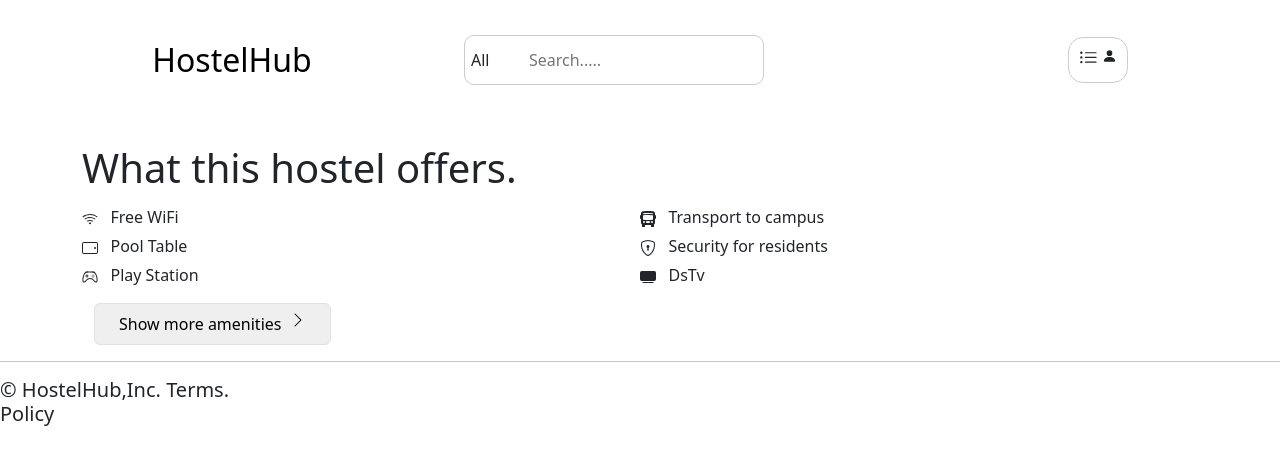
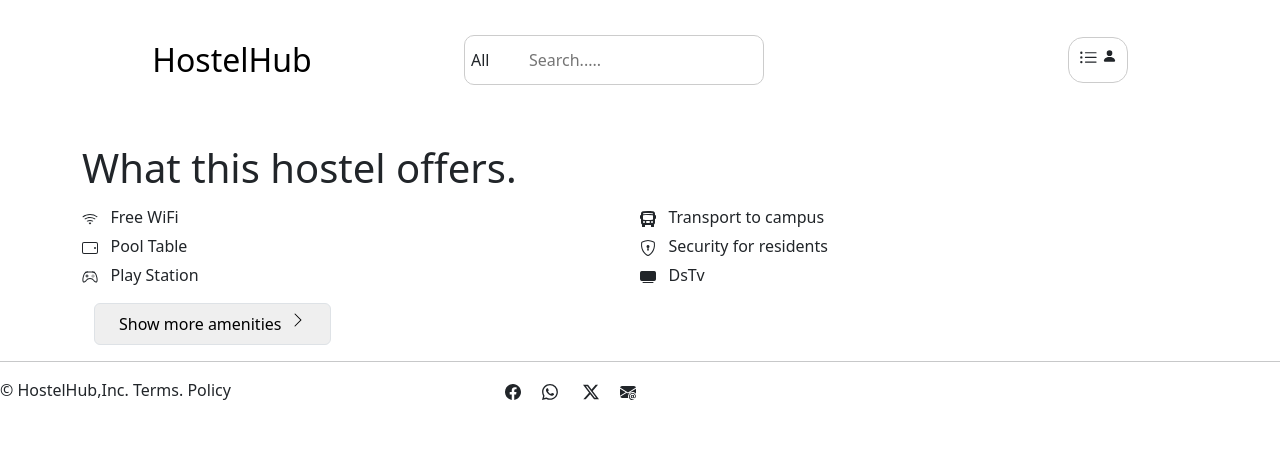
Before and after one commit to joshua-pirwoth/hostel-booking-app, a React (Create React App) app: page / in a window 1280 px wide. Shown: the top 464 px of the page. Built offline with nearby package versions, Linux system fonts and the light colour scheme.

Commit message:
social icons

```diff
--- a/src/components/footer.js
+++ b/src/components/footer.js
@@ -13,7 +13,24 @@ function Footer() {
       }
       <footer>
         <hr/>
-      <h5>&copy; HostelHub,Inc. Terms. Policy</h5>
+      <p>&copy; HostelHub,Inc. Terms. Policy
+      &nbsp; &nbsp; &nbsp; &nbsp; &nbsp; &nbsp; &nbsp; &nbsp; &nbsp; &nbsp; &nbsp; &nbsp; &nbsp; &nbsp; &nbsp; &nbsp; &nbsp; &nbsp;  &nbsp; &nbsp; &nbsp; &nbsp; &nbsp;  &nbsp; &nbsp;  &nbsp; &nbsp; &nbsp; &nbsp; &nbsp; &nbsp; &nbsp; &nbsp;
+
+    <svg xmlns="http://www.w3.org/2000/svg" width="16" height="16" fill="currentColor" class="bi bi-facebook" viewBox="0 0 16 16">
+  <path d="M16 8.049c0-4.446-3.582-8.05-8-8.05C3.58 0-.002 3.603-.002 8.05c0 4.017 2.926 7.347 6.75 7.951v-5.625h-2.03V8.05H6.75V6.275c0-2.017 1.195-3.131 3.022-3.131.876 0 1.791.157 1.791.157v1.98h-1.009c-.993 0-1.303.621-1.303 1.258v1.51h2.218l-.354 2.326H9.25V16c3.824-.604 6.75-3.934 6.75-7.951z"/>
+</svg>
+&nbsp; &nbsp; &nbsp;
+<svg xmlns="http://www.w3.org/2000/svg" width="16" height="16" fill="currentColor" class="bi bi-whatsapp" viewBox="0 0 16 16">
+  <path d="M13.601 2.326A7.854 7.854 0 0 0 7.994 0C3.627 0 .068 3.558.064 7.926c0 1.399.366 2.76 1.057 3.965L0 16l4.204-1.102a7.933 7.933 0 0 0 3.79.965h.004c4.368 0 7.926-3.558 7.93-7.93A7.898 7.898 0 0 0 13.6 2.326zM7.994 14.521a6.573 6.573 0 0 1-3.356-.92l-.24-.144-2.494.654.666-2.433-.156-.251a6.56 6.56 0 0 1-1.007-3.505c0-3.626 2.957-6.584 6.591-6.584a6.56 6.56 0 0 1 4.66 1.931 6.557 6.557 0 0 1 1.928 4.66c-.004 3.639-2.961 6.592-6.592 6.592zm3.615-4.934c-.197-.099-1.17-.578-1.353-.646-.182-.065-.315-.099-.445.099-.133.197-.513.646-.627.775-.114.133-.232.148-.43.05-.197-.1-.836-.308-1.592-.985-.59-.525-.985-1.175-1.103-1.372-.114-.198-.011-.304.088-.403.087-.088.197-.232.296-.346.1-.114.133-.198.198-.33.065-.134.034-.248-.015-.347-.05-.099-.445-1.076-.612-1.47-.16-.389-.323-.335-.445-.34-.114-.007-.247-.007-.38-.007a.729.729 0 0 0-.529.247c-.182.198-.691.677-.691 1.654 0 .977.71 1.916.81 2.049.098.133 1.394 2.132 3.383 2.992.47.205.84.326 1.129.418.475.152.904.129 1.246.08.38-.058 1.171-.48 1.338-.943.164-.464.164-.86.114-.943-.049-.084-.182-.133-.38-.232z"/>
+</svg> &nbsp; &nbsp; &nbsp;
+<svg xmlns="http://www.w3.org/2000/svg" width="16" height="16" fill="currentColor" class="bi bi-twitter-x" viewBox="0 0 16 16">
+  <path d="M12.6.75h2.454l-5.36 6.142L16 15.25h-4.937l-3.867-5.07-4.425 5.07H.316l5.733-6.57L0 .75h5.063l3.495 4.633L12.601.75Zm-.86 13.028h1.36L4.323 2.145H2.865l8.875 11.633Z"/>
+</svg>&nbsp; &nbsp; &nbsp;
+<svg xmlns="http://www.w3.org/2000/svg" width="16" height="16" fill="currentColor" class="bi bi-envelope-at-fill" viewBox="0 0 16 16">
+  <path d="M2 2A2 2 0 0 0 .05 3.555L8 8.414l7.95-4.859A2 2 0 0 0 14 2H2Zm-2 9.8V4.698l5.803 3.546L0 11.801Zm6.761-2.97-6.57 4.026A2 2 0 0 0 2 14h6.256A4.493 4.493 0 0 1 8 12.5a4.49 4.49 0 0 1 1.606-3.446l-.367-.225L8 9.586l-1.239-.757ZM16 9.671V4.697l-5.803 3.546.338.208A4.482 4.482 0 0 1 12.5 8c1.414 0 2.675.652 3.5 1.671Z"/>
+  <path d="M15.834 12.244c0 1.168-.577 2.025-1.587 2.025-.503 0-1.002-.228-1.12-.648h-.043c-.118.416-.543.643-1.015.643-.77 0-1.259-.542-1.259-1.434v-.529c0-.844.481-1.4 1.26-1.4.585 0 .87.333.953.63h.03v-.568h.905v2.19c0 .272.18.42.411.42.315 0 .639-.415.639-1.39v-.118c0-1.277-.95-2.326-2.484-2.326h-.04c-1.582 0-2.64 1.067-2.64 2.724v.157c0 1.867 1.237 2.654 2.57 2.654h.045c.507 0 .935-.07 1.18-.18v.731c-.219.1-.643.175-1.237.175h-.044C10.438 16 9 14.82 9 12.646v-.214C9 10.36 10.421 9 12.485 9h.035c2.12 0 3.314 1.43 3.314 3.034v.21Zm-4.04.21v.227c0 .586.227.8.581.8.31 0 .564-.17.564-.743v-.367c0-.516-.275-.708-.572-.708-.346 0-.573.245-.573.791Z"/>
+</svg>
+      </p>
       </footer>
 
     </>
```
